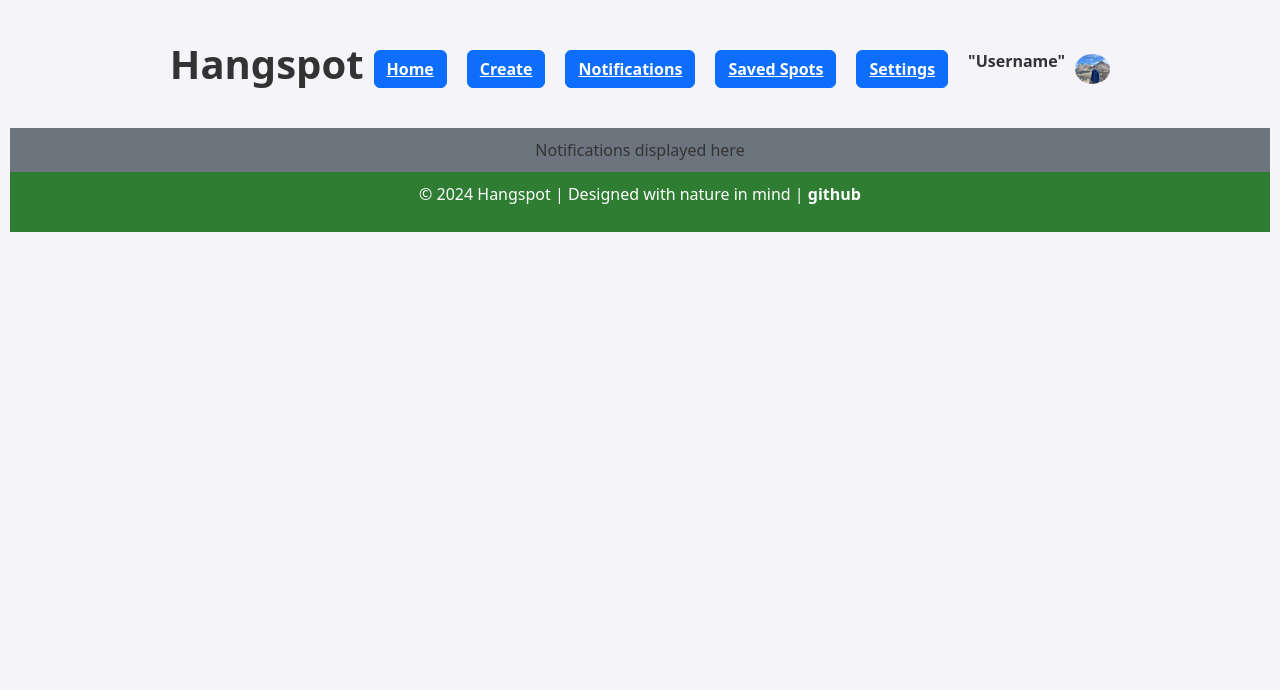
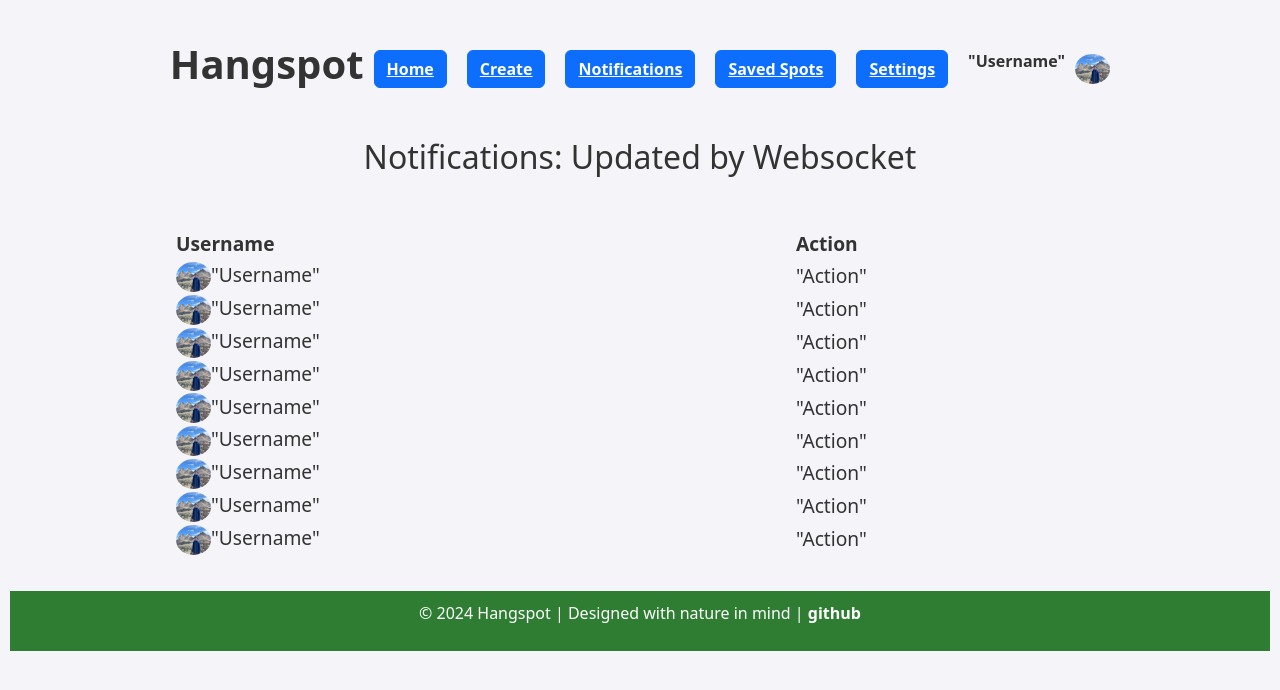
Before and after one commit to ianjrobertson/startup, a React (Vite) app: page /notifications in a window 1280 px wide. Shown: the top 690 px of the page. Built offline with nearby package versions, Linux system fonts and the light colour scheme.

Commit message:
created notifications page

```diff
--- a/src/notifications/notifications.jsx
+++ b/src/notifications/notifications.jsx
@@ -2,8 +2,128 @@ import React from 'react';
 
 export function Notifications() {
   return (
-    <main className='container-fluid bg-secondary text-center'>
-      <div>Notifications displayed here</div>
+    <main>
+      <h2>Notifications: Updated by Websocket</h2>
+    <div className="notification-table">
+      <table>
+        <thead>
+          <tr>
+            <th>Username</th>
+            <th>Action</th>
+          </tr>
+        </thead>
+        <tbody>
+          <tr>
+            <td>
+              <img
+                className="profile"
+                src="IMG_1840.jpg"
+                height="30px"
+                width="35px"
+              />
+              "Username"
+            </td>
+            <td>"Action"</td>
+          </tr>
+          <tr>
+            <td>
+              <img
+                className="profile"
+                src="IMG_1840.jpg"
+                height="30px"
+                width="35px"
+              />
+              "Username"
+            </td>
+            <td>"Action"</td>
+          </tr>
+          <tr>
+            <td>
+              <img
+                className="profile"
+                src="IMG_1840.jpg"
+                height="30px"
+                width="35px"
+              />
+              "Username"
+            </td>
+            <td>"Action"</td>
+          </tr>
+          <tr>
+            <td>
+              <img
+                className="profile"
+                src="IMG_1840.jpg"
+                height="30px"
+                width="35px"
+              />
+              "Username"
+            </td>
+            <td>"Action"</td>
+          </tr>
+          <tr>
+            <td>
+              <img
+                className="profile"
+                src="IMG_1840.jpg"
+                height="30px"
+                width="35px"
+              />
+              "Username"
+            </td>
+            <td>"Action"</td>
+          </tr>
+          <tr>
+            <td>
+              <img
+                className="profile"
+                src="IMG_1840.jpg"
+                height="30px"
+                width="35px"
+              />
+              "Username"
+            </td>
+            <td>"Action"</td>
+          </tr>
+          <tr>
+            <td>
+              <img
+                className="profile"
+                src="IMG_1840.jpg"
+                height="30px"
+                width="35px"
+              />
+              "Username"
+            </td>
+            <td>"Action"</td>
+          </tr>
+          <tr>
+            <td>
+              <img
+                className="profile"
+                src="IMG_1840.jpg"
+                height="30px"
+                width="35px"
+              />
+              "Username"
+            </td>
+            <td>"Action"</td>
+          </tr>
+          <tr>
+            <td>
+              <img
+                className="profile"
+                src="IMG_1840.jpg"
+                height="30px"
+                width="35px"
+              />
+              "Username"
+            </td>
+            <td>"Action"</td>
+          </tr>
+        </tbody>
+      </table>
+    </div>
     </main>
   );
 }
```
